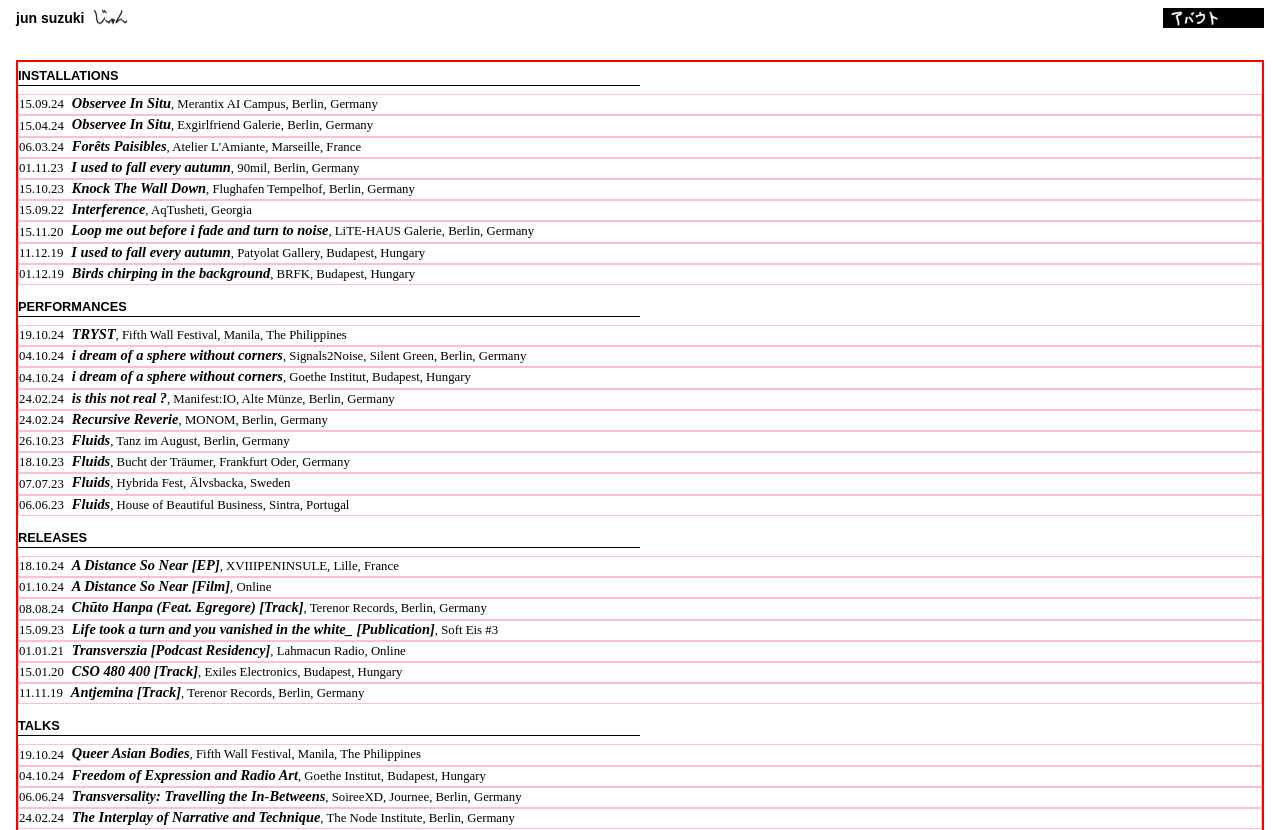
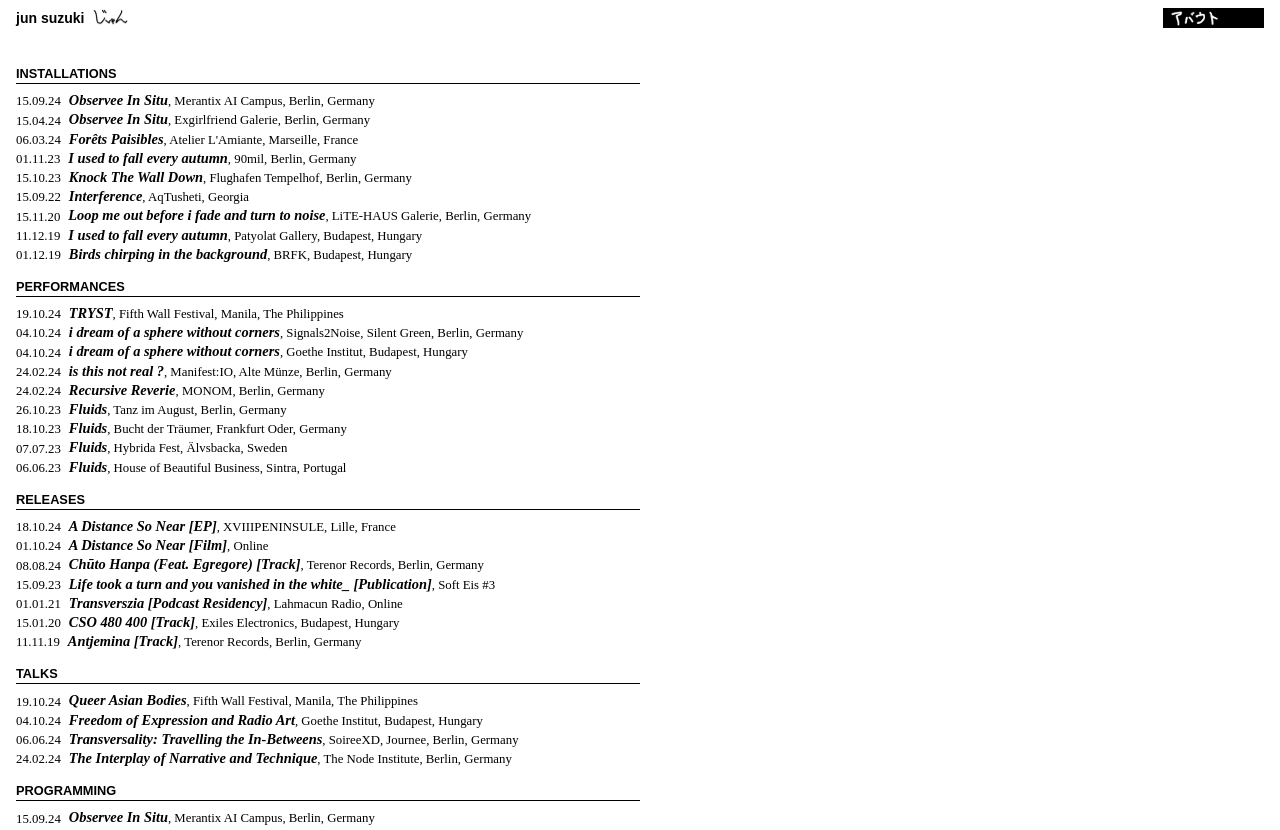
Before and after one commit to szkjn/jiko-shoukai, a SvelteKit app: page / in a window 1280 px wide. Shown: the top 830 px of the page. Built offline with nearby package versions, Linux system fonts and the light colour scheme.

Commit message:
Commented debug CSS borders

```diff
--- a/src/routes/+page.svelte
+++ b/src/routes/+page.svelte
@@ -152,7 +152,7 @@
   }
   .left-panel {
     width: 100%;
-    border: 2px solid red;
+    /* border: 2px solid red; */
     transition: transform 0.3s ease;
   }
 
@@ -178,7 +178,7 @@
   .project-header {
     padding: 0;
     width: 100%;
-    border: 1px solid pink;
+    /* border: 1px solid pink; */
     user-select: none;
   }
   .project-header > div,
@@ -194,7 +194,7 @@
 
   .image-container {
     width: 45%;
-    border: 1px solid green;
+    /* border: 1px solid green; */
     align-items: end;
   }
 
@@ -236,11 +236,11 @@
     justify-content: flex-end;
     user-select: none;
     width: 100%;
-    border: 1px solid blue;
+    /* border: 1px solid blue; */
   }
 
   .right-panel.visible {
-    width: 50%;
+    width: 100%;
     display: flex !important;
   }
   @media (max-width: 960px) {
```
